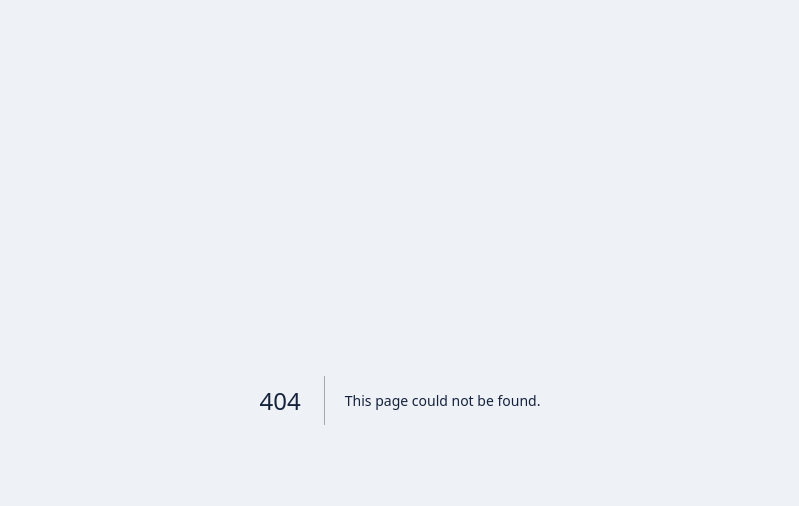
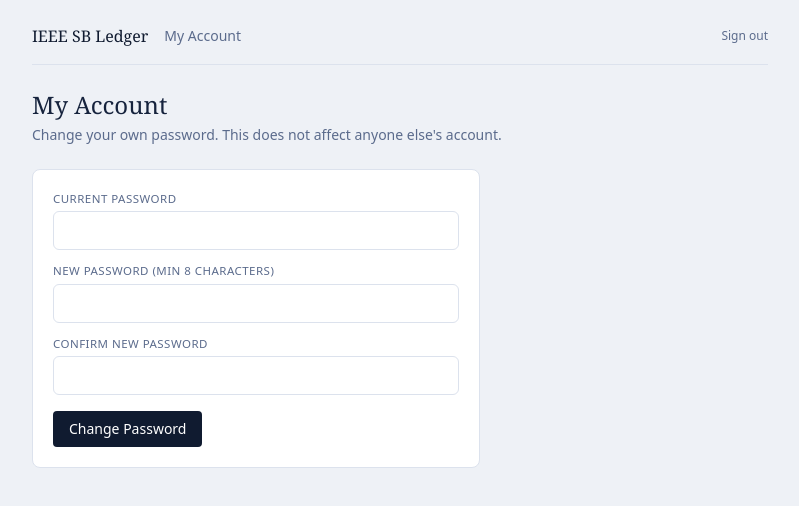
Before and after one commit to parikh-tanay/ieee-finance-webapp, a Next.js app: page /account in a window 1280 px wide. Before the commit this address had no page. Shown: the top 506 px of the page, without its empty margins (240-1039 px from the left). Built offline with nearby package versions, Linux system fonts and the light colour scheme; no server answers.

Commit message:
Add password change and reset features

```diff
--- /dev/null
+++ b/app/account/ChangePasswordForm.tsx
@@ -0,0 +1,78 @@
+'use client';
+
+import { useState } from 'react';
+import { createClient } from '@/lib/supabase/client';
+
+export default function ChangePasswordForm() {
+  const [current, setCurrent] = useState('');
+  const [next, setNext] = useState('');
+  const [confirm, setConfirm] = useState('');
+  const [error, setError] = useState('');
+  const [msg, setMsg] = useState('');
+  const [loading, setLoading] = useState(false);
+
+  async function handleChangePassword() {
+    setError(''); setMsg('');
+
+    if (next.length < 8) {
+      setError('New password must be at least 8 characters.');
+      return;
+    }
+    if (next !== confirm) {
+      setError('New password and confirmation do not match.');
+      return;
+    }
+
+    setLoading(true);
+    const supabase = createClient();
+
+    const { data: { user } } = await supabase.auth.getUser();
+    if (!user?.email) {
+      setError('Could not verify your account. Try signing in again.');
+      setLoading(false);
+      return;
+    }
+
+    const { error: verifyErr } = await supabase.auth.signInWithPassword({
+      email: user.email,
+      password: current,
+    });
+    if (verifyErr) {
+      setError('Current password is incorrect.');
+      setLoading(false);
+      return;
+    }
+
+    const { error: updateErr } = await supabase.auth.updateUser({ password: next });
+    setLoading(false);
+
+    if (updateErr) {
+      setError(updateErr.message);
+      return;
+    }
+
+    setMsg('Password changed successfully.');
+    setCurrent(''); setNext(''); setConfirm('');
+  }
+
+  return (
+    <div className="bg-white rounded-lg border border-border p-5 max-w-md">
+      <label className="field-label">Current Password</label>
+      <input type="password" value={current} onChange={e => setCurrent(e.target.value)} className="mb-3" />
+
+      <label className="field-label">New Password (min 8 characters)</label>
+      <input type="password" value={next} onChange={e => setNext(e.target.value)} className="mb-3" />
+
+      <label className="field-label">Confirm New Password</label>
+      <input type="password" value={confirm} onChange={e => setConfirm(e.target.value)} className="mb-4" />
+
+      {error && <div className="text-expense text-sm mb-3">{error}</div>}
+      {msg && <div className="text-income text-sm mb-3">{msg}</div>}
+
+      <button onClick={handleChangePassword} disabled={loading}
+        className="px-4 py-2 rounded bg-navy text-white text-sm font-medium">
+        {loading ? 'Updating…' : 'Change Password'}
+      </button>
+    </div>
+  );
+}
--- /dev/null
+++ b/app/account/page.tsx
@@ -0,0 +1,13 @@
+import Nav from '@/components/Nav';
+import ChangePasswordForm from './ChangePasswordForm';
+
+export default function AccountPage() {
+  return (
+    <div className="max-w-3xl mx-auto px-4 py-6">
+      <Nav />
+      <h1 className="font-display text-2xl mb-1">My Account</h1>
+      <p className="text-inkSoft text-sm mb-6">Change your own password. This does not affect anyone else's account.</p>
+      <ChangePasswordForm />
+    </div>
+  );
+}
--- a/app/master/UserManager.tsx
+++ b/app/master/UserManager.tsx
@@ -1,7 +1,7 @@
 'use client';
 
 import { useState, useTransition } from 'react';
-import { createUser, updateUserRole, deleteUser } from './actions';
+import { createUser, updateUserRole, deleteUser, resetUserPassword } from './actions';
 
 type Profile = { id: string; full_name: string; role: string; created_at: string };
 
@@ -10,6 +10,9 @@ export default function UserManager({ profiles }: { profiles: Profile[] }) {
   const [error, setError] = useState('');
   const [msg, setMsg] = useState('');
   const [form, setForm] = useState({ fullName: '', email: '', role: 'user', password: '' });
+  const [resetTarget, setResetTarget] = useState<Profile | null>(null);
+  const [resetPassword, setResetPassword] = useState('');
+  const [resetError, setResetError] = useState('');
 
   function submit() {
     setError(''); setMsg('');
@@ -32,6 +35,20 @@ export default function UserManager({ profiles }: { profiles: Profile[] }) {
   function remove(id: string) {
     if (!confirm('Remove this account? They will lose access immediately.')) return;
     startTransition(async () => { await deleteUser(id); });
+  }
+
+  function submitReset() {
+    setResetError('');
+    if (!resetTarget) return;
+    startTransition(async () => {
+      const res = await resetUserPassword(resetTarget.id, resetPassword);
+      if (res?.error) {
+        setResetError(res.error);
+      } else {
+        setResetTarget(null);
+        setResetPassword('');
+      }
+    });
   }
 
   return (
@@ -88,7 +105,8 @@ export default function UserManager({ profiles }: { profiles: Profile[] }) {
                     <option value="master">Master</option>
                   </select>
                 </td>
-                <td className="px-4 py-2.5 text-right">
+                <td className="px-4 py-2.5 text-right whitespace-nowrap">
+                  <button onClick={() => { setResetTarget(p); setResetPassword(''); setResetError(''); }} className="text-gold text-xs mr-3">Reset Password</button>
                   <button onClick={() => remove(p.id)} className="text-expense text-xs">Remove</button>
                 </td>
               </tr>
@@ -96,6 +114,24 @@ export default function UserManager({ profiles }: { profiles: Profile[] }) {
           </tbody>
         </table>
       </div>
+
+      {resetTarget && (
+        <div className="bg-white rounded-lg border border-gold p-5 mt-4 max-w-md">
+          <div className="font-display text-lg mb-1">Reset Password — {resetTarget.full_name}</div>
+          <p className="text-xs text-inkSoft mb-3">Sets a new password immediately. Share it with them directly (not over a public channel).</p>
+          <label className="field-label">New Password (min 8 characters)</label>
+          <input type="text" value={resetPassword} onChange={e => setResetPassword(e.target.value)} className="mb-3" />
+          {resetError && <div className="text-expense text-sm mb-2">{resetError}</div>}
+          <div className="flex gap-2">
+            <button onClick={submitReset} disabled={pending} className="px-4 py-2 rounded bg-navy text-white text-sm font-medium">
+              {pending ? 'Working…' : 'Set New Password'}
+            </button>
+            <button onClick={() => { setResetTarget(null); setResetPassword(''); }} className="px-4 py-2 rounded text-sm" style={{ border: '1px solid #DCE2ED', color: '#5B6B8C' }}>
+              Cancel
+            </button>
+          </div>
+        </div>
+      )}
     </div>
   );
 }
--- a/app/master/actions.ts
+++ b/app/master/actions.ts
@@ -70,3 +70,14 @@ export async function deleteUser(userId: string) {
   revalidatePath('/master');
   return { success: true };
 }
+
+export async function resetUserPassword(userId: string, newPassword: string) {
+  await assertMaster();
+  if (!newPassword || newPassword.length < 8) {
+    return { error: 'New password must be at least 8 characters.' };
+  }
+  const admin = createAdminClient();
+  const { error } = await admin.auth.admin.updateUserById(userId, { password: newPassword });
+  if (error) return { error: error.message };
+  return { success: true };
+}
--- a/components/Nav.tsx
+++ b/components/Nav.tsx
@@ -15,6 +15,7 @@ export default async function Nav() {
     <div className="flex items-center justify-between mb-6 pb-4 border-b border-border">
       <div className="flex items-center gap-4">
         <Link href="/" className="font-display text-navy">IEEE SB Ledger</Link>
+        <Link href="/account" className="text-sm text-inkSoft">My Account</Link>
         {(role === 'admin' || role === 'master') && <Link href="/admin" className="text-sm text-inkSoft">Admin</Link>}
         {role === 'master' && <Link href="/master" className="text-sm text-inkSoft">Master</Link>}
       </div>
```
